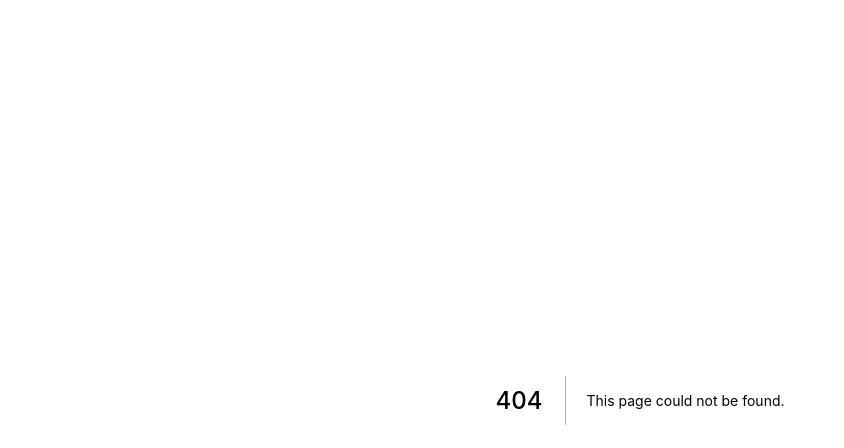
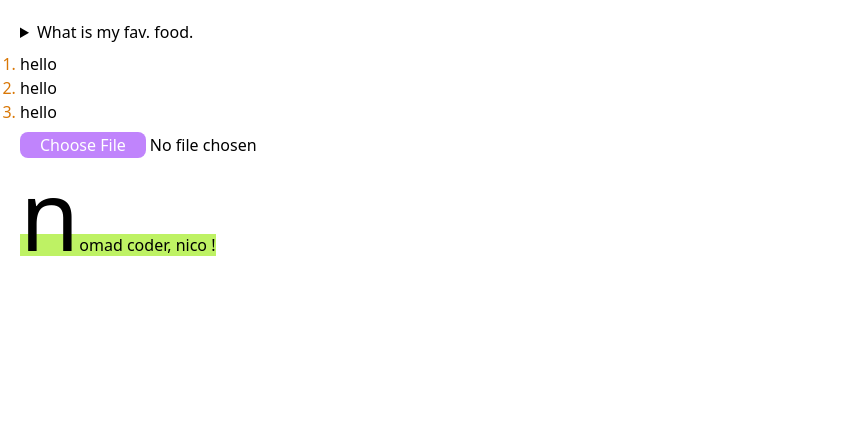
Before and after one commit to Jinwook-Song/tailwind-nextjs, a Next.js app: page /modifier in a window 1280 px wide. Before the commit this address had no page. Shown: the top 448 px of the page, without its empty margins (0-844 px from the left). Built offline with nearby package versions, Linux system fonts and the light colour scheme.

Commit message:
modifiers

```diff
--- /dev/null
+++ b/pages/modifier.tsx
@@ -0,0 +1,28 @@
+import { NextPage } from 'next';
+
+const Modifier: NextPage = () => {
+  return (
+    <div className='flex flex-col space-y-2 p-5'>
+      <details className='select-none open:text-white open:bg-indigo-400'>
+        <summary className=' cursor-pointer'>What is my fav. food.</summary>
+        <span className='selection:bg-indigo-400 selection:text-white'>
+          pizza
+        </span>
+      </details>
+      <ul className='list-decimal marker:text-amber-600'>
+        <li>hello</li>
+        <li>hello</li>
+        <li>hello</li>
+      </ul>
+      <input
+        type='file'
+        className='file:border-0 file:rounded-lg file:px-5 file:bg-purple-400 file:hover:bg-indigo-400 file:text-white file: cursor-pointer'
+      />
+      <p className='first-letter:text-8xl first-letter:active:text-rose-500 first-line:bg-lime-300'>
+        nomad coder, nico !
+      </p>
+    </div>
+  );
+};
+
+export default Modifier;
```
